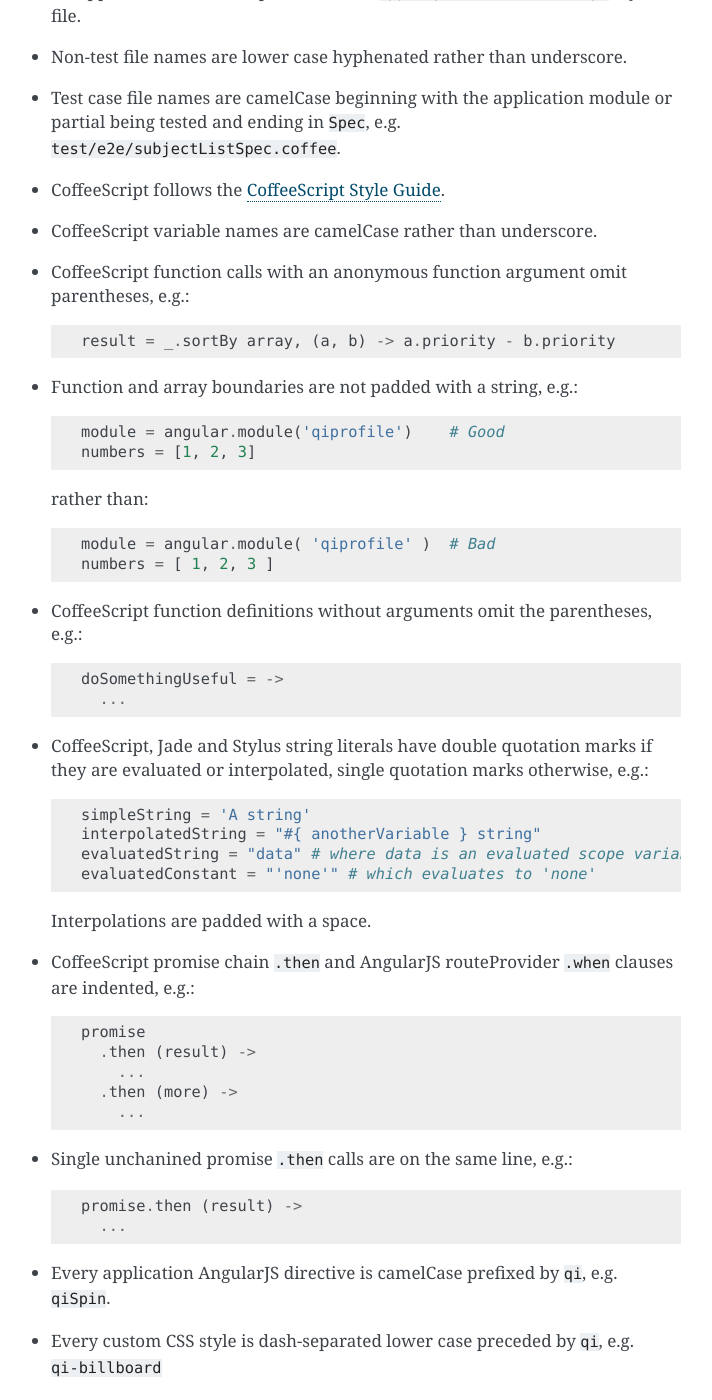
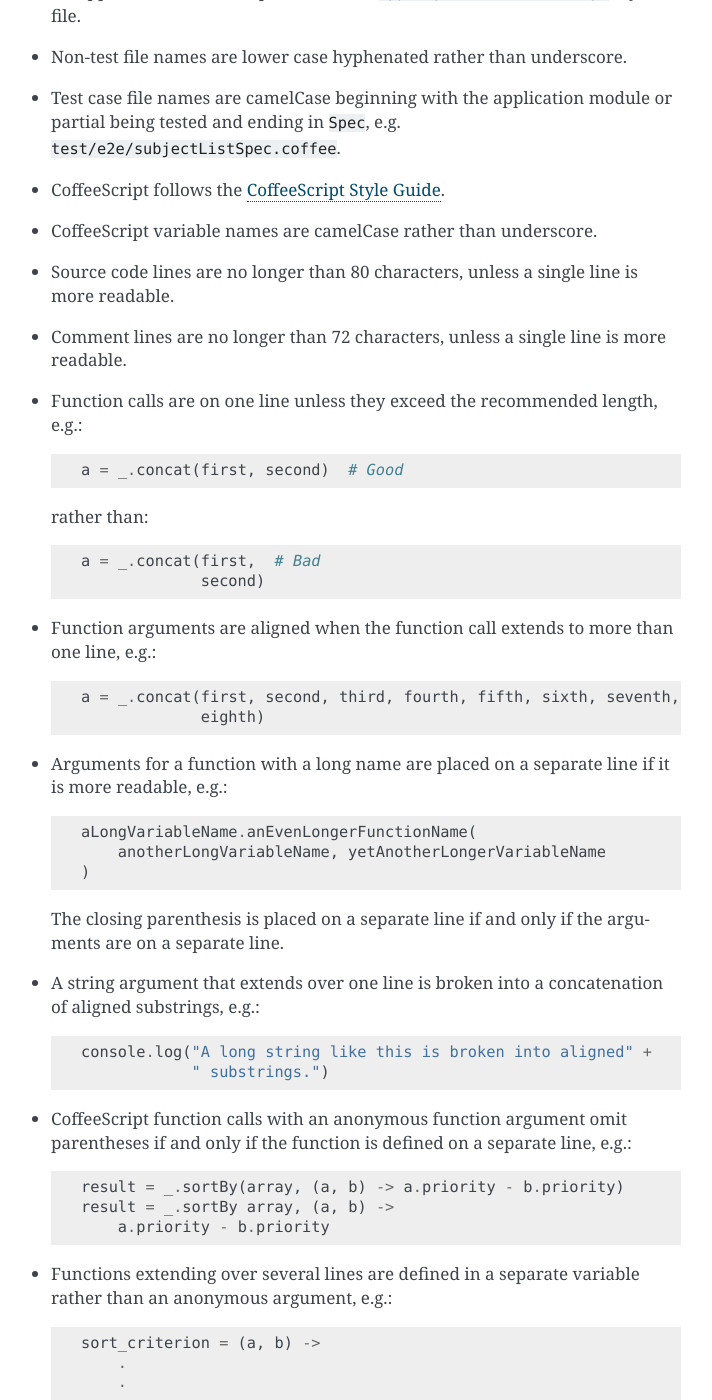
Before and after one commit to ohsu-qin/qiprofile, a Sphinx documentation site: the page built from doc/development.rst, in a window 1280 px wide and 1400 px high, scrolled down 4858 px. Shown: the whole window, without its empty margins (399-1111 px from the left). Built offline with Sphinx 7.4.7, drawn with Linux system fonts in a browser that asks for light colours; some of the changed text lies outside the part shown.

Commit message:
Expand on line breaks.

```diff
--- a/doc/development.rst
+++ b/doc/development.rst
@@ -253,10 +253,61 @@ Coding Standards
 
 * CoffeeScript variable names are camelCase rather than underscore.
 
+* Source code lines are no longer than 80 characters, unless a single
+  line is more readable.
+
+* Comment lines are no longer than 72 characters, unless a single line
+  is more readable.
+
+* Function calls are on one line unless they exceed the recommended
+  length, e.g.::
+
+      a = _.concat(first, second)  # Good
+
+  rather than::
+
+      a = _.concat(first,  # Bad
+                   second)
+
+* Function arguments are aligned when the function call extends to more
+  than one line, e.g.::
+
+      a = _.concat(first, second, third, fourth, fifth, sixth, seventh,
+                   eighth)
+
+* Arguments for a function with a long name are placed on a separate
+  line if it is more readable, e.g.::
+
+      aLongVariableName.anEvenLongerFunctionName(
+          anotherLongVariableName, yetAnotherLongerVariableName
+      )
+
+  The closing parenthesis is placed on a separate line if and only if
+  the arguments are on a separate line.
+
+* A string argument that extends over one line is broken into a
+  concatenation of aligned substrings, e.g.::
+
+      console.log("A long string like this is broken into aligned" +
+                  " substrings.")
+
+
 * CoffeeScript function calls with an anonymous function argument
-  omit parentheses, e.g.::
+  omit parentheses if and only if the function is defined on a
+  separate line, e.g.::
 
-      result = _.sortBy array, (a, b) -> a.priority - b.priority
+      result = _.sortBy(array, (a, b) -> a.priority - b.priority)
+      result = _.sortBy array, (a, b) ->
+          a.priority - b.priority
+
+* Functions extending over several lines are defined in a separate
+  variable rather than an anonymous argument, e.g.::
+
+      sort_criterion = (a, b) ->
+          .
+          .
+          .
+      result = _.sortBy(array, sort_criterion)
 
 * Function and array boundaries are not padded with a string, e.g.::
 
@@ -273,6 +324,24 @@ Coding Standards
 
       doSomethingUseful = ->
         ...
+
+* A throw argument is always an Error object rather than a string,
+  e.g.::
+
+      throw new Error(message)   # Good
+
+ rather than::
+
+      throw new message   # Bad
+
+* Error messages are simple, informative text without ending punction,
+  e.g.::
+
+      throw new Error("The file type is not recognized: #{ file }") # Good
+
+  rather than::
+
+      throw new Error("Bad file type!")  # Bad
 
 * CoffeeScript, Jade and Stylus string literals have double quotation
   marks if they are evaluated or interpolated, single quotation marks
```
